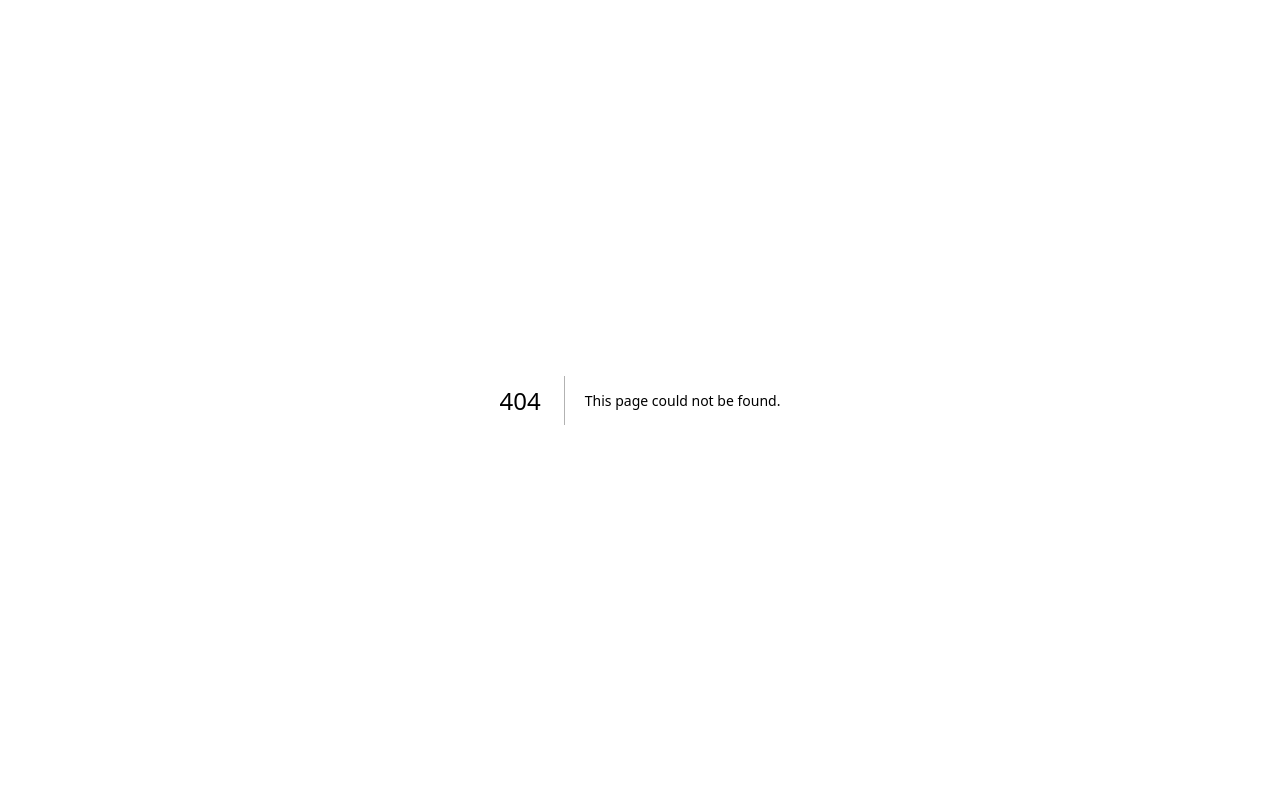
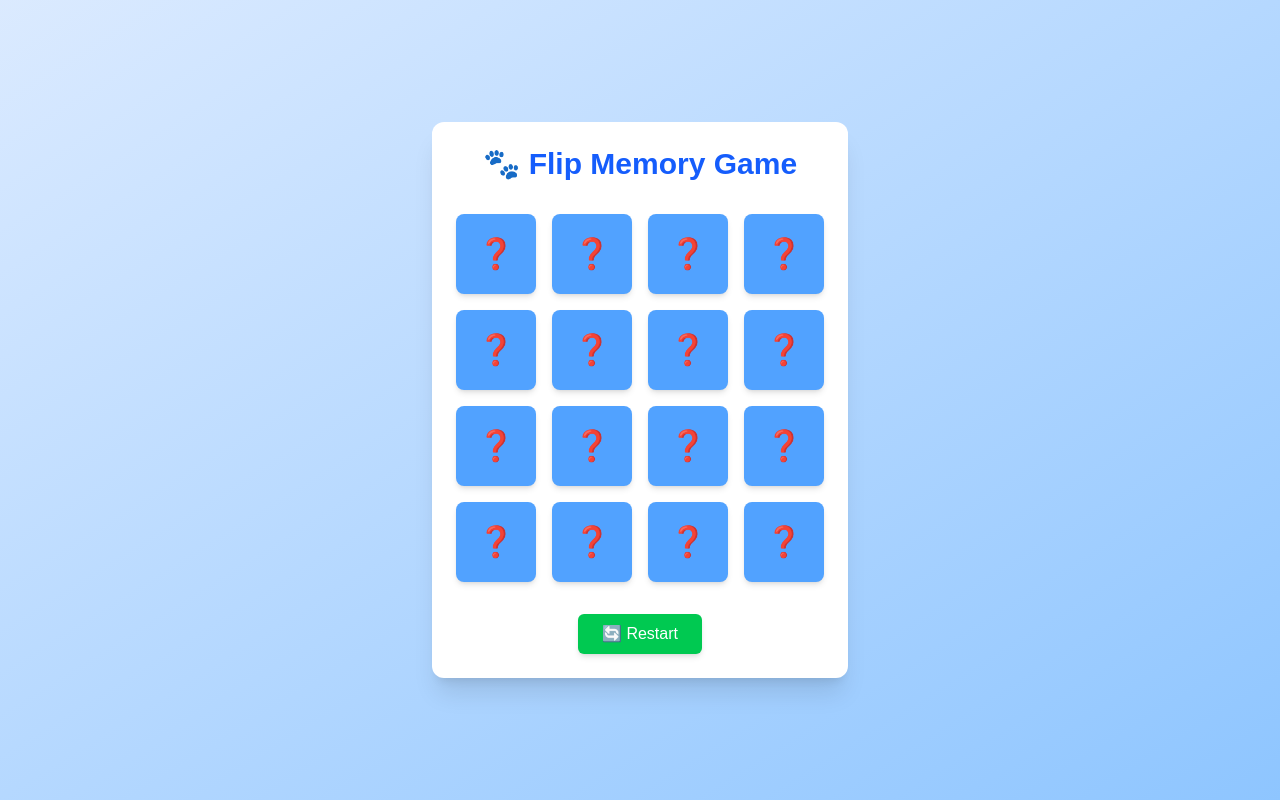
Before and after one commit to Bat-World/Portfolio, a Next.js app in the folder portfolio/: page /interview/flipGame in a window 1280 px wide. Before the commit this address had no page. Built offline with nearby package versions, Linux system fonts and the light colour scheme.

Commit message:
new game setup

```diff
--- /dev/null
+++ b/portfolio/app/interview/connectAnimals/page.tsx
@@ -0,0 +1,23 @@
+"use client";
+
+const ConnectAnimals = () => {
+  const animals = ["🐶", "🐱", "🦁", "🐵", "🦊", "🐯", "🦄", "🐸"];
+  const animalPairs = [...animals, ...animals];
+
+  return (
+    <div className="p-4">
+      <div className="grid grid-cols-4 gap-4">
+        {animalPairs.map((animal, index) => (
+          <div
+            key={index}
+            className="bg-white text-3xl p-4 flex justify-center items-center rounded shadow hover:bg-gray-100 cursor-pointer"
+          >
+            {animal}
+          </div>
+        ))}
+      </div>
+    </div>
+  );
+};
+
+export default ConnectAnimals;
--- /dev/null
+++ b/portfolio/app/interview/flipGame/page.tsx
@@ -0,0 +1,105 @@
+"use client";
+
+import { useState, useEffect } from "react";
+
+const FlipGame = () => {
+  const [flippedIndexes, setFlippedIndexes] = useState<number[]>([]);
+  const [matchedIndexes, setMatchedIndexes] = useState<number[]>([]);
+  const [shuffledPairs, setShuffledPairs] = useState<string[]>([]);
+  const [isFinished, setIsFinished] = useState(false);
+
+  const emojis = ["🐶", "🐱", "🦁", "🐵", "🦊", "🐯", "🦄", "🐸"];
+  const emojiPairs = [...emojis, ...emojis];
+
+  const handleFlip = (index: number) => {
+    if (flippedIndexes.includes(index)) return;
+    if (flippedIndexes.length === 2) return;
+    setFlippedIndexes((prev) => [...prev, index]);
+  };
+
+  const shuffleArray = (array: string[]) => {
+    const shuffled = [...array];
+    for (let i = shuffled.length - 1; i > 0; i--) {
+      const j = Math.floor(Math.random() * (i + 1));
+      [shuffled[i], shuffled[j]] = [shuffled[j], shuffled[i]];
+    }
+
+    return shuffled;
+  };
+
+  useEffect(() => {
+    setShuffledPairs(shuffleArray([...emojis, ...emojis]));
+  }, []);
+
+  useEffect(() => {
+    if (flippedIndexes.length === 2) {
+      const [first, second] = flippedIndexes;
+      const firstEmoji = shuffledPairs[first];
+      const secondEmoji = shuffledPairs[second];
+
+      if (firstEmoji === secondEmoji) {
+        setTimeout(() => {
+          setMatchedIndexes((prev) => [...prev, first, second]);
+          setFlippedIndexes([]);
+        }, 1000);
+      } else {
+        setTimeout(() => {
+          setFlippedIndexes([]);
+        }, 1000);
+      }
+    }
+  }, [flippedIndexes, shuffledPairs]);
+
+  useEffect(() => {
+    if (matchedIndexes.length === emojiPairs.length) {
+      alert("🎉 Game is over!");
+      setIsFinished(true);
+    }
+  }, [matchedIndexes]);
+
+  const handleRestart = () => {
+    setShuffledPairs(shuffleArray([...emojis, ...emojis]));
+    setMatchedIndexes([]);
+    setFlippedIndexes([]);
+    setIsFinished(false);
+  };
+
+  return (
+    <div className="min-h-screen flex items-center justify-center bg-gradient-to-br from-blue-100 to-blue-300">
+      <div className="flex flex-col items-center gap-8 p-6 bg-white rounded-xl shadow-xl">
+        <h1 className="text-3xl font-bold text-blue-600">
+          🐾 Flip Memory Game
+        </h1>
+
+        <div className="grid grid-cols-4 gap-4">
+          {shuffledPairs.map(
+            (
+              emoji,
+              index
+            ) => (
+              <div
+                key={index}
+                onClick={() => handleFlip(index)}
+                className="w-20 h-20 bg-blue-400 hover:bg-blue-500 transition-colors duration-300 rounded-lg flex items-center justify-center text-3xl font-medium text-white cursor-pointer select-none shadow-md"
+              >
+                {flippedIndexes.includes(index) ||
+                matchedIndexes.includes(index)
+                  ? emoji
+                  : "❓"}
+              </div>
+            )
+          )}
+        </div>
+
+        <button
+          onClick={handleRestart}
+          className="bg-green-500 hover:bg-green-600 text-white px-6 py-2 rounded-md shadow-md transition-all duration-300"
+        >
+          {isFinished ? "🎮 Play Again" : "🔄 Restart"}
+        </button>
+      </div>
+    </div>
+  );
+};
+
+export default FlipGame;
--- a/portfolio/app/test/page.tsx
+++ /dev/null
@@ -1,48 +0,0 @@
-"use client";
-
-import { useState, useEffect, use } from "react";
-
-const FlipGame = () => {
-  const emojis = ["🐶", "🐱", "🦁", "🐵", "🦊", "🐯", "🦄", "🐸"];
-  const emojiPairs = [...emojis, ...emojis];
-
-  const [flippedIndexes, setFlippedIndexes] = useState<number[]>([]);
-  const [matchedIndexes, setMatchedIndexes] = useState<number[]>([]);
-
-  const handleFlip = (index: number) => {
-    if (flippedIndexes.includes(index)) return;
-    if (flippedIndexes.length === 2) return;
-    setFlippedIndexes((prev) => [...prev, index]);
-  };
-
-  useEffect(() => {
-    if (flippedIndexes.length === 2) {
-      const [first, second] = flippedIndexes;
-      const firstEmoji = emojiPairs[first];
-      const secondEmoji = emojiPairs[second];
-
-      if (firstEmoji === secondEmoji) {
-        setMatchedIndexes((prev) => [...prev, first, second]);
-      }
-      setTimeout(() => {
-        setFlippedIndexes([]);
-      }, 1000);
-    }
-  }, [flippedIndexes]);
-
-  return (
-    <div className="grid grid-cols-4 gap-4">
-      {emojiPairs.map((emoji, index) => (
-        <div
-          key={index}
-          onClick={() => handleFlip(index)}
-          className="bg-amber-300 w-5 h-5 cursor-pointer"
-        >
-          {flippedIndexes.includes(index) || matchedIndexes.includes(index) ? emoji : ""}
-        </div>
-      ))}
-    </div>
-  );
-};
-
-export default FlipGame;
```
Also changed, not shown: portfolio/app/interview/connectAnimals/readme.MD (added).
